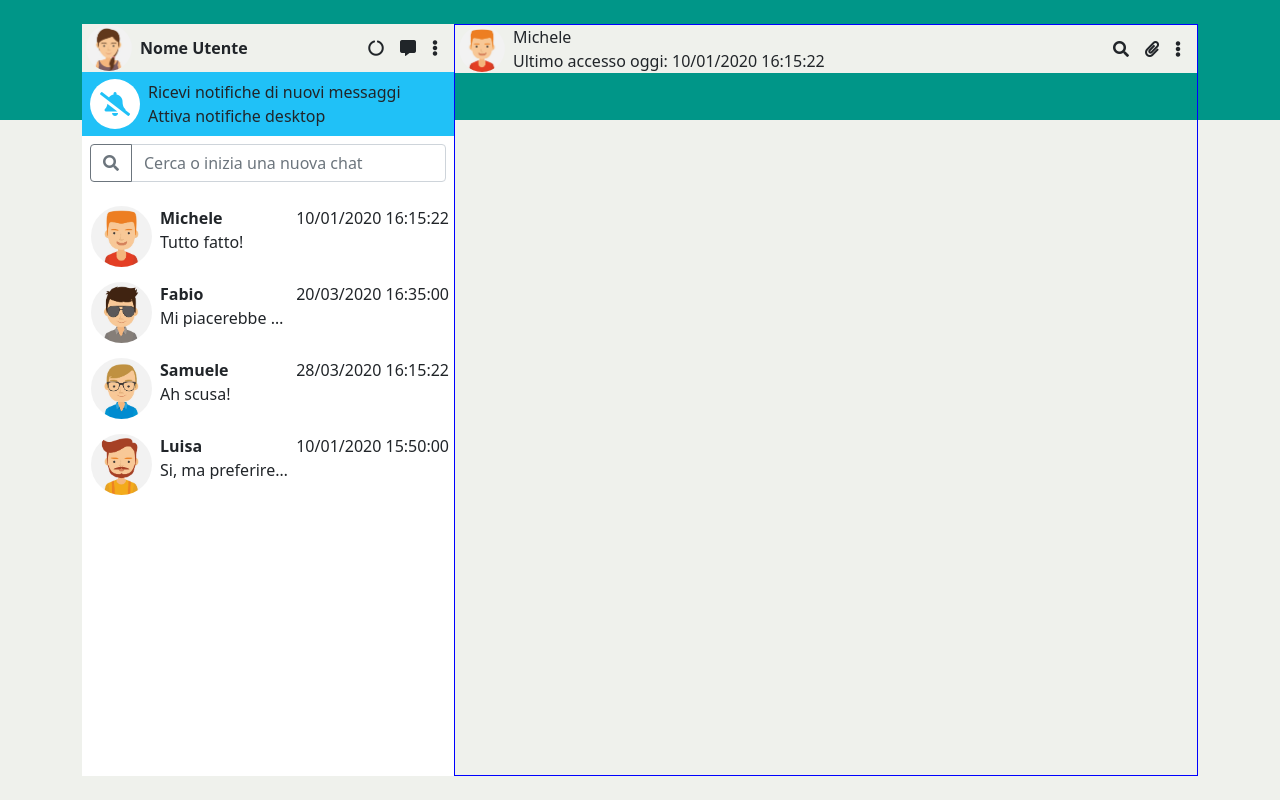
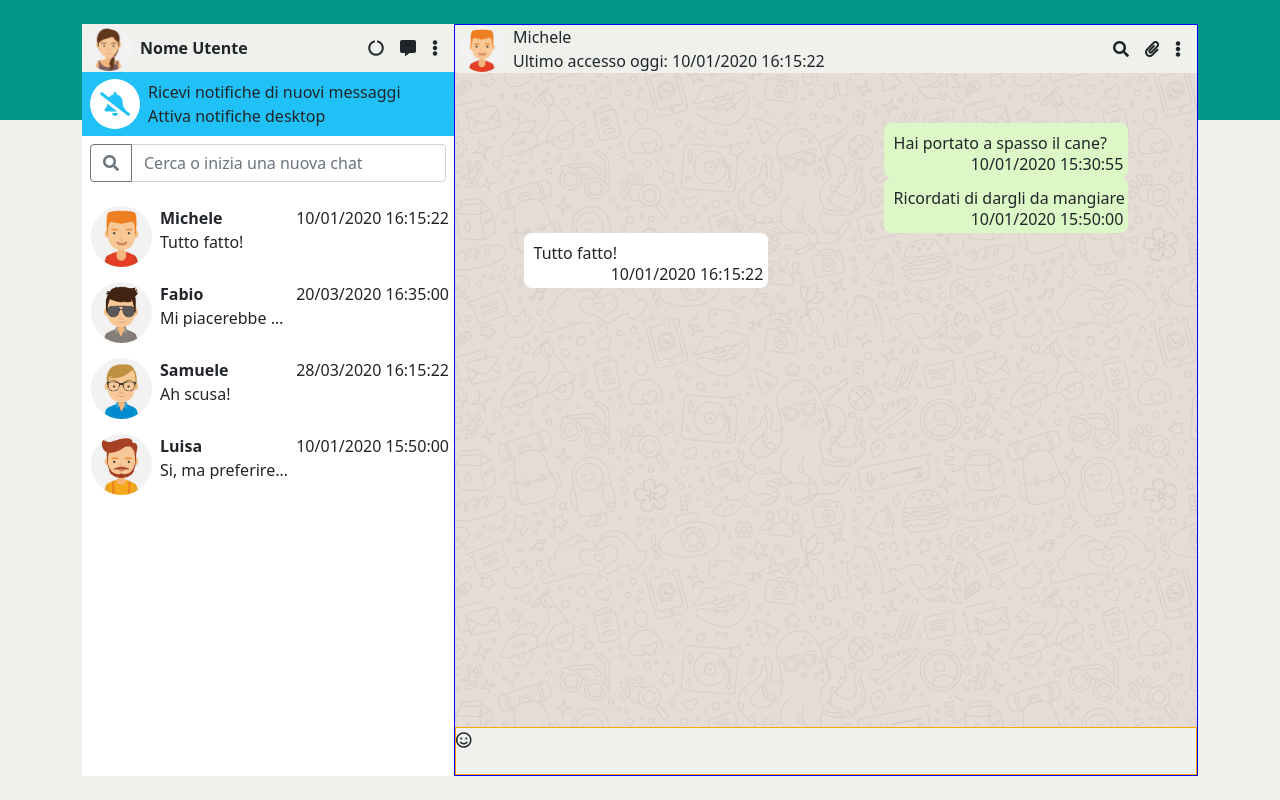
Before and after one commit to Furentsu/vue-boolzapp, a plain HTML site: page index.html in a window 1280 px wide. Drawn offline with nearby package versions, Linux system fonts and the light colour scheme.

Commit message:
Finished chat section

```diff
--- a/index.html
+++ b/index.html
@@ -71,7 +71,7 @@
                               </div>
 
                             <!-- Chats section -->
-                            <div class="my_chat_box d-flex" v-for="(element,index) in contacts" @click="getConversationIndex(index)" :class="{'active' : index == selectedConversation}">
+                            <div class="my_chat_box d-flex" v-for="(element,index) in contacts" @click="getConversationIndex(index)">
                                 <div class="my_friends_icons_container ps-1">
                                     <img :src="'img/avatar' + contacts[index].avatar + '.jpg'" alt="Friend's image">
                                 </div>
@@ -108,7 +108,20 @@
                             </div>
 
                             <!-- Chat container -->
+                            <section class="my_chat_container">
+                                <div class="d-flex align-items-center flex-column">
+                                    <div class="position-relative" v-for="(element,index) in contacts[selectedConversation].messages"
+                                    :class="{my_sent_message : (element.status == 'sent'), my_received_message : (element.status == 'received') }">
+                                        <span class="my_message_chat_text">{{element.text}}</span>
+                                        <span class="my_message_chat_date">{{element.date}}</span>
+                                    </div>
+                                </div>
+                            </section>
 
+                            <!-- Input section -->
+                            <div class="my_user_input_container">
+                                <i class="far fa-smile"></i>
+                            </div>
                         </div>
                     </div>
                 </div>
--- a/script.js
+++ b/script.js
@@ -88,6 +88,7 @@ const root = new Vue({
             },
         ],
         selectedConversation: 0,
+        prova: "ciao"
     },
         methods: {
         getLastTextMessage: function(index) {
--- a/style.css
+++ b/style.css
@@ -55,6 +55,49 @@
     margin: 15px 5px;
 }
 
+/* Chat container */
+.my_chat_container {
+    height: calc(100% - 12vh);
+    background-image: url("img/mine.jpg");
+}
+
+.my_sent_message,
+.my_received_message {
+    width: 33%;
+    top: 50px;
+    height: 55px;
+    border-radius: 8px;
+}
+
+.my_sent_message {
+    left: 180px;
+    background-color: #DCF8C6
+}
+
+.my_received_message {
+    right: 180px;
+    background-color: white;
+}
+
+.my_message_chat_date {
+    position: absolute;
+    bottom: 2px;
+    right: 5px;
+}
+
+.my_message_chat_text {
+    position: absolute;
+    top: 8px;
+    left: 10px;
+}
+
+/* Message input section */
+.my_user_input_container {
+    width: 100%;
+    height: 6vh;
+    border: 1px solid orange;
+}
+
 
 /* ID */
 
```
